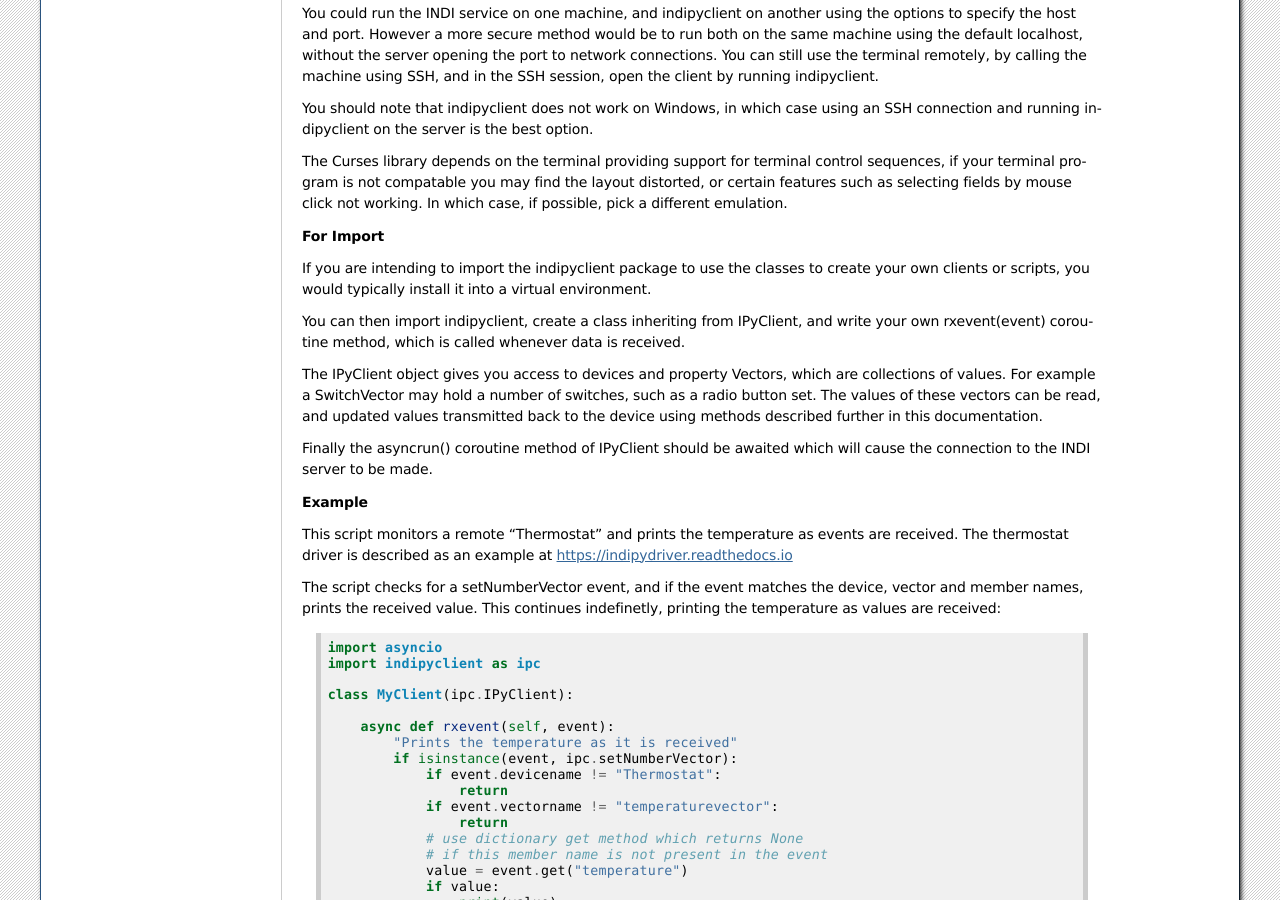
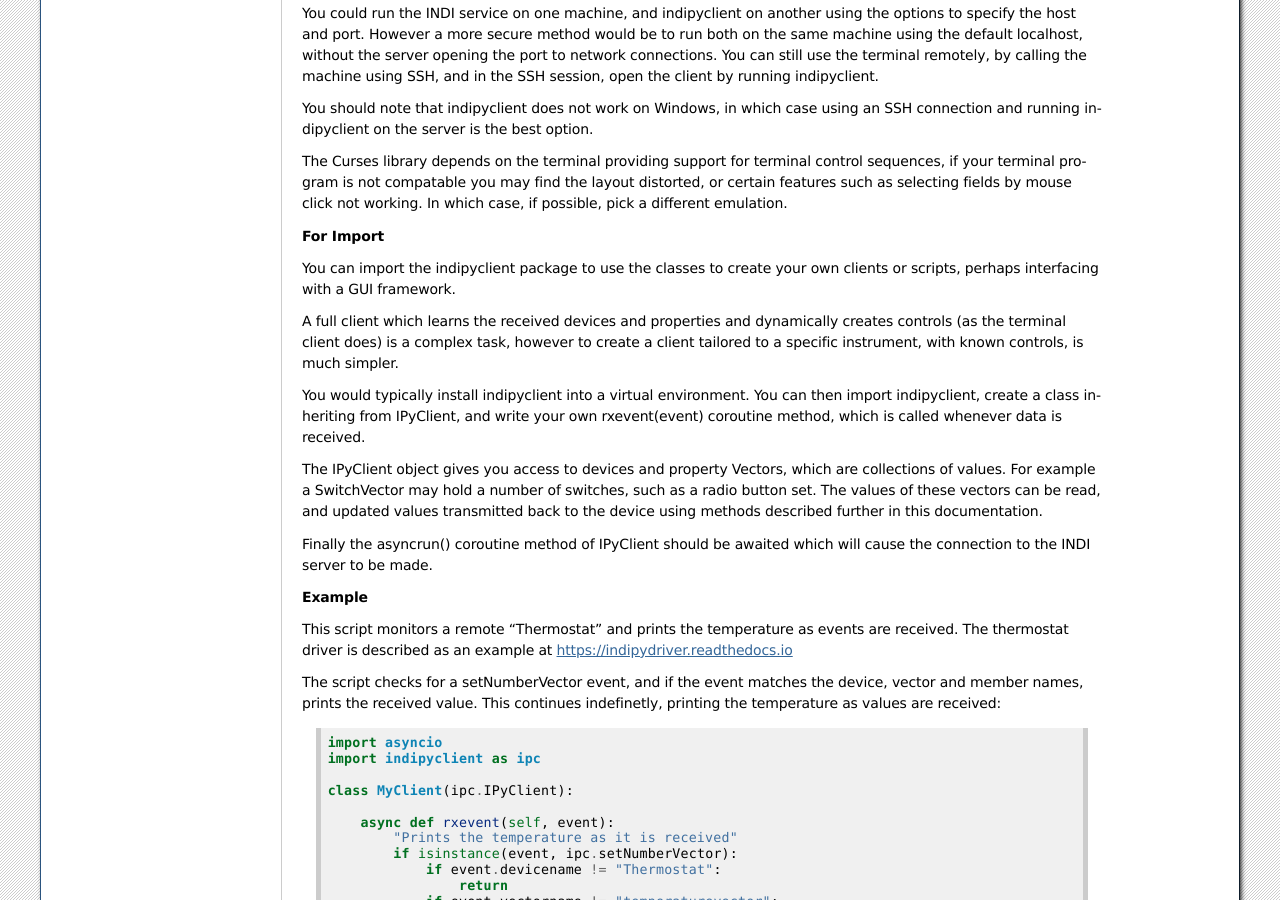
Before and after one commit to bernie-skipole/indipyclient, a Sphinx documentation site: the page built from docs/source/usage/installation.rst, in a window 1280 px wide and 900 px high, scrolled down 472 px. Built offline with Sphinx 7.4.7, drawn with Linux system fonts in a browser that asks for light colours.

Commit message:
Updating documentation

```diff
--- a/docs/source/usage/installation.rst
+++ b/docs/source/usage/installation.rst
@@ -29,9 +29,11 @@ The Curses library depends on the terminal providing support for terminal contro
 
 **For Import**
 
-If you are intending to import the indipyclient package to use the classes to create your own clients or scripts, you would typically install it into a virtual environment.
+You can import the indipyclient package to use the classes to create your own clients or scripts, perhaps interfacing with a GUI framework.
 
-You can then import indipyclient, create a class inheriting from IPyClient, and write your own rxevent(event) coroutine method, which is called whenever data is received.
+A full client which learns the received devices and properties and dynamically creates controls (as the terminal client does) is a complex task, however to create a client tailored to a specific instrument, with known controls, is much simpler.
+
+You would typically install indipyclient into a virtual environment. You can then import indipyclient, create a class inheriting from IPyClient, and write your own rxevent(event) coroutine method, which is called whenever data is received.
 
 The IPyClient object gives you access to devices and property Vectors, which are collections of values. For example a SwitchVector may hold a number of switches, such as a radio button set. The values of these vectors can be read, and updated values transmitted back to the device using methods described further in this documentation.
 
```
Also changed, not shown: 1 other file.
